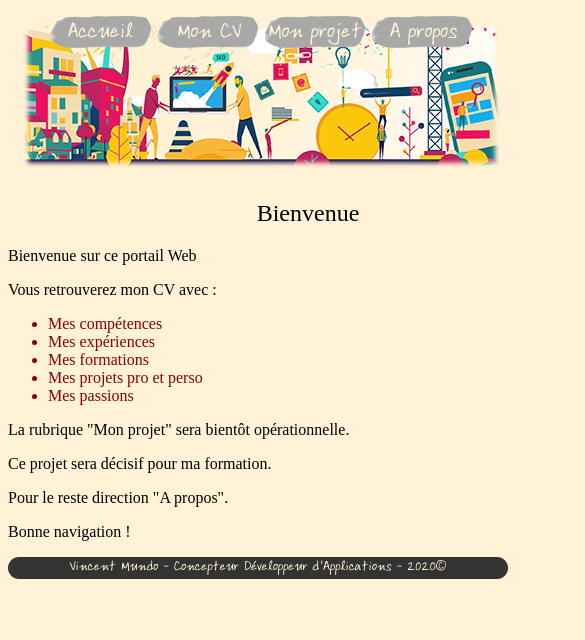
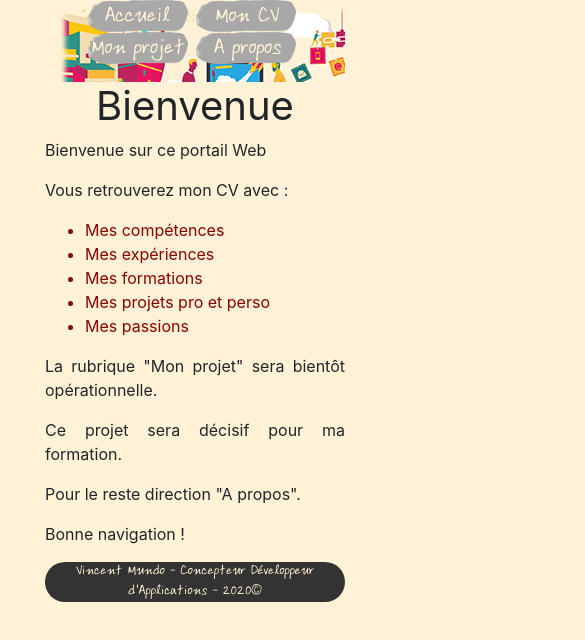
Before and after one commit to Vince-CDA/Mon_projet, a plain HTML site: page index.html in a window 390 px wide. Shown: the top 640 px of the page, 585 px wide, since content can reach past the window. Drawn offline with Linux system fonts and the light colour scheme.

Commit message:
Responsive

```diff
--- a/css/main.scss
+++ b/css/main.scss
@@ -42,3 +42,56 @@ footer{
   color: #fff2d6;
   background-color: #333333;
 }
+
+/*--------------------------------------------------------Code pour format de tablette--------------------------------------------------------*/
+
+@media(min-width: 768px) and (max-width: 1388px)
+{
+  header{
+    background: {
+      image: url("../img/banner.png");
+      repeat: no-repeat;
+    }
+    margin: auto;
+    width: 500px;
+    height: 164px;
+  }
+}
+
+
+/*-------------------------------------------------------Code pour format de smartphone-------------------------------------------------------*/
+
+@media(max-width: 767px)
+{
+  header{
+    background: {
+      image: url("../img/banner.png");
+      repeat: no-repeat;
+    }
+    margin: auto;
+    width: 300px;
+    height: 164px;
+  }
+  #contenuprincipal{
+    margin: auto;
+    width: 300px;
+    text-align: justify;
+    & h1 {
+      text-align: center;
+      font-weight: normal;
+    }
+    & li {
+      color: darkred;
+    }
+  }
+  footer{
+    font-family: ardleyshandregular;
+    border-radius: 20px;
+    margin: auto;
+    text-align: center;
+    width: 300px;
+    font-size: smaller;
+    color: #fff2d6;
+    background-color: #333333;
+  }
+}
--- a/index.html
+++ b/index.html
@@ -3,10 +3,9 @@
         <head>
             <meta charset="UTF-8">
             <title>Portail Web de Vincent Mundo</title>
+            <link rel ="stylesheet" type="text/css" href="./css/bootstrap.min.css" />
             <link rel ="stylesheet" type="text/css" href="./css/main.css" />
             <link rel ="stylesheet" type="text/css" href="./css/popup.css" />
-            <script src="./js/jquery-3.5.1.min.js"></script>
-            <script src="./js/popup.js"></script>
         </head>
         <body>
         <header>
@@ -37,5 +36,8 @@
                 <p>Bonne navigation !</p>
             </article>
         <footer>Vincent Mundo - Concepteur Développeur d'Applications - 2020©</footer>
+        <script src="./js/bootstrap.min.js"></script>
+        <script src="./js/jquery-3.5.1.min.js"></script>
+        <script src="./js/popup.js"></script>
         </body>
     </html>
```
Also changed, not shown: apropos.html (+2 -0 lines), cv/index.html (+2 -0 lines), css/bootstrap.min.css (added), css/main.css, css/scss/style.css (deleted), js/bootstrap.min.js (added), 1 other file.
